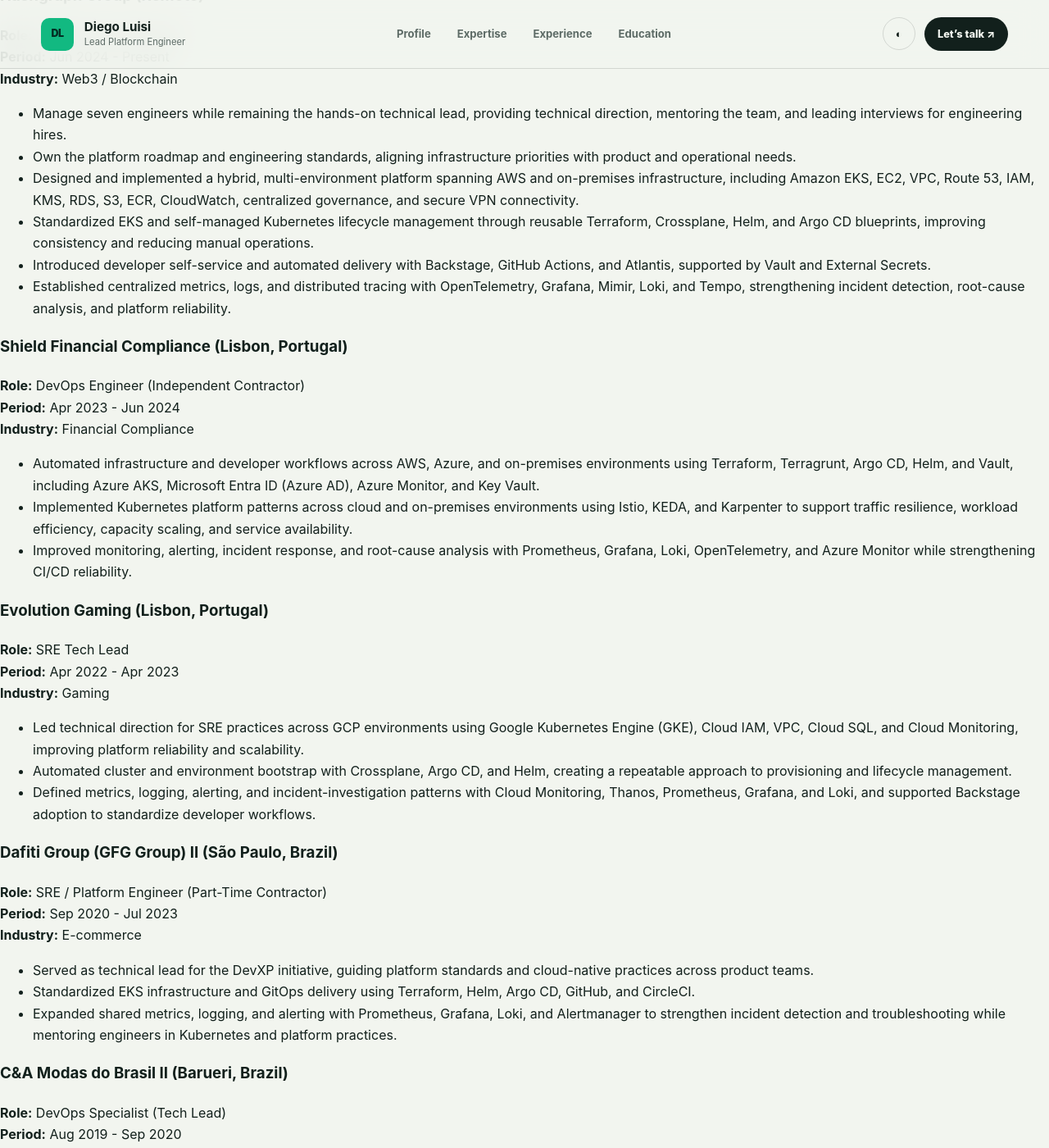
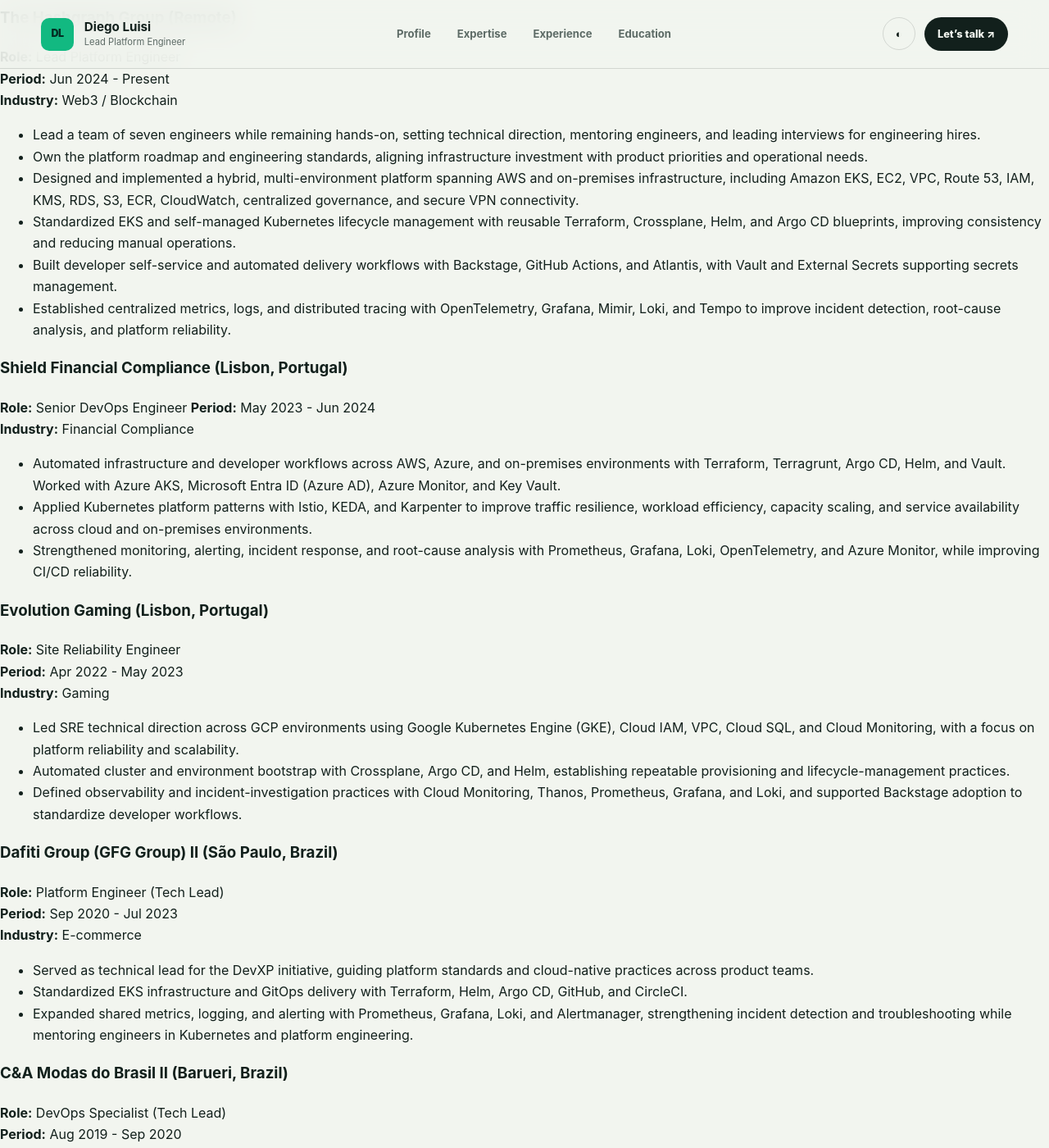
Before and after one commit to diegoluisi/diegoluisi, a Jekyll site: the page built from curriculum/Diego_Luisi_ATS.md, in a window 1280 px wide and 1400 px high, scrolled down 1427 px. Shown: the whole window at 82% size. Built offline with Jekyll 4.4.1, drawn with Linux system fonts in a browser that asks for light colours; our own code applies the rules of GitHub Pages for plain Markdown files; some of the changed text lies outside the part shown.

Commit message:
feat(DevOps): Update Resume

```diff
--- a/curriculum/Diego_Luisi_ATS.md
+++ b/curriculum/Diego_Luisi_ATS.md
@@ -12,7 +12,7 @@
 
 ## Profile
 
-Lead Platform Engineer with 20+ years in IT, including 10 years focused on cloud-native infrastructure, DevOps, and Site Reliability Engineering (SRE). I design and operate internal developer platforms (IDPs) and Kubernetes environments across AWS, GCP, Azure, and on-premises infrastructure. My work combines Infrastructure as Code (IaC), GitOps, CI/CD, developer self-service, observability, security, incident response, and platform reliability. I remain hands-on from Linux operating systems and networking through Kubernetes and developer platforms, while setting engineering standards, leading technical roadmaps, and mentoring teams. I hold the complete Kubernetes certification track (CKA, CKAD, CKS, KCNA, and KCSA) and have earned Kubestronaut status.
+Lead Platform Engineer with 20+ years in IT, including 10 years focused on DevOps, Site Reliability Engineering (SRE), and cloud-native platforms. I build reliable Kubernetes platforms and internal developer platforms (IDPs) across AWS, GCP, Azure, and on-premises environments, using infrastructure as code, GitOps, and automation to improve developer experience and operational consistency. My experience spans Linux and networking, Kubernetes, Backstage, Crossplane, Argo CD, and OpenTelemetry, as well as platform reliability, observability, and security. I combine hands-on engineering with technical leadership, roadmap ownership, and team mentoring, and I am an advocate for open source and GitOps. I hold the complete Kubernetes certification track (CKA, CKAD, CKS, KCNA, and KCSA) and have earned Kubestronaut status.
 
 ## Core Skills
 
@@ -34,48 +34,48 @@
 
 ## Professional Experience
 
-### Hashgraph Group (Remote)
+### The Hashgraph Group (Remote)
 
 **Role:** Lead Platform Engineer<br>
 **Period:** Jun 2024 - Present<br>
 **Industry:** Web3 / Blockchain
 
-- Manage seven engineers while remaining the hands-on technical lead, providing technical direction, mentoring the team, and leading interviews for engineering hires.
-- Own the platform roadmap and engineering standards, aligning infrastructure priorities with product and operational needs.
+- Lead a team of seven engineers while remaining hands-on, setting technical direction, mentoring engineers, and leading interviews for engineering hires.
+- Own the platform roadmap and engineering standards, aligning infrastructure investment with product priorities and operational needs.
 - Designed and implemented a hybrid, multi-environment platform spanning AWS and on-premises infrastructure, including Amazon EKS, EC2, VPC, Route 53, IAM, KMS, RDS, S3, ECR, CloudWatch, centralized governance, and secure VPN connectivity.
-- Standardized EKS and self-managed Kubernetes lifecycle management through reusable Terraform, Crossplane, Helm, and Argo CD blueprints, improving consistency and reducing manual operations.
-- Introduced developer self-service and automated delivery with Backstage, GitHub Actions, and Atlantis, supported by Vault and External Secrets.
-- Established centralized metrics, logs, and distributed tracing with OpenTelemetry, Grafana, Mimir, Loki, and Tempo, strengthening incident detection, root-cause analysis, and platform reliability.
+- Standardized EKS and self-managed Kubernetes lifecycle management with reusable Terraform, Crossplane, Helm, and Argo CD blueprints, improving consistency and reducing manual operations.
+- Built developer self-service and automated delivery workflows with Backstage, GitHub Actions, and Atlantis, with Vault and External Secrets supporting secrets management.
+- Established centralized metrics, logs, and distributed tracing with OpenTelemetry, Grafana, Mimir, Loki, and Tempo to improve incident detection, root-cause analysis, and platform reliability.
 
 ### Shield Financial Compliance (Lisbon, Portugal)
 
-**Role:** DevOps Engineer (Independent Contractor)<br>
-**Period:** Apr 2023 - Jun 2024<br>
+**Role:** Senior DevOps Engineer
+**Period:** May 2023 - Jun 2024<br>
 **Industry:** Financial Compliance
 
-- Automated infrastructure and developer workflows across AWS, Azure, and on-premises environments using Terraform, Terragrunt, Argo CD, Helm, and Vault, including Azure AKS, Microsoft Entra ID (Azure AD), Azure Monitor, and Key Vault.
-- Implemented Kubernetes platform patterns across cloud and on-premises environments using Istio, KEDA, and Karpenter to support traffic resilience, workload efficiency, capacity scaling, and service availability.
-- Improved monitoring, alerting, incident response, and root-cause analysis with Prometheus, Grafana, Loki, OpenTelemetry, and Azure Monitor while strengthening CI/CD reliability.
+- Automated infrastructure and developer workflows across AWS, Azure, and on-premises environments with Terraform, Terragrunt, Argo CD, Helm, and Vault. Worked with Azure AKS, Microsoft Entra ID (Azure AD), Azure Monitor, and Key Vault.
+- Applied Kubernetes platform patterns with Istio, KEDA, and Karpenter to improve traffic resilience, workload efficiency, capacity scaling, and service availability across cloud and on-premises environments.
+- Strengthened monitoring, alerting, incident response, and root-cause analysis with Prometheus, Grafana, Loki, OpenTelemetry, and Azure Monitor, while improving CI/CD reliability.
 
 ### Evolution Gaming (Lisbon, Portugal)
 
-**Role:** SRE Tech Lead<br>
-**Period:** Apr 2022 - Apr 2023<br>
+**Role:** Site Reliability Engineer<br>
+**Period:** Apr 2022 - May 2023<br>
 **Industry:** Gaming
 
-- Led technical direction for SRE practices across GCP environments using Google Kubernetes Engine (GKE), Cloud IAM, VPC, Cloud SQL, and Cloud Monitoring, improving platform reliability and scalability.
-- Automated cluster and environment bootstrap with Crossplane, Argo CD, and Helm, creating a repeatable approach to provisioning and lifecycle management.
-- Defined metrics, logging, alerting, and incident-investigation patterns with Cloud Monitoring, Thanos, Prometheus, Grafana, and Loki, and supported Backstage adoption to standardize developer workflows.
+- Led SRE technical direction across GCP environments using Google Kubernetes Engine (GKE), Cloud IAM, VPC, Cloud SQL, and Cloud Monitoring, with a focus on platform reliability and scalability.
+- Automated cluster and environment bootstrap with Crossplane, Argo CD, and Helm, establishing repeatable provisioning and lifecycle-management practices.
+- Defined observability and incident-investigation practices with Cloud Monitoring, Thanos, Prometheus, Grafana, and Loki, and supported Backstage adoption to standardize developer workflows.
 
 ### Dafiti Group (GFG Group) II (São Paulo, Brazil)
 
-**Role:** SRE / Platform Engineer (Part-Time Contractor)<br>
+**Role:** Platform Engineer (Tech Lead)<br>
 **Period:** Sep 2020 - Jul 2023<br>
 **Industry:** E-commerce
 
 - Served as technical lead for the DevXP initiative, guiding platform standards and cloud-native practices across product teams.
-- Standardized EKS infrastructure and GitOps delivery using Terraform, Helm, Argo CD, GitHub, and CircleCI.
-- Expanded shared metrics, logging, and alerting with Prometheus, Grafana, Loki, and Alertmanager to strengthen incident detection and troubleshooting while mentoring engineers in Kubernetes and platform practices.
+- Standardized EKS infrastructure and GitOps delivery with Terraform, Helm, Argo CD, GitHub, and CircleCI.
+- Expanded shared metrics, logging, and alerting with Prometheus, Grafana, Loki, and Alertmanager, strengthening incident detection and troubleshooting while mentoring engineers in Kubernetes and platform engineering.
 
 ### C&A Modas do Brasil II (Barueri, Brazil)
 
```
Also changed, not shown: other parts of curriculum/Diego_Luisi_ATS.md (+3 -3 lines), curriculum/Diego_Luisi.md (+23 -23 lines).
